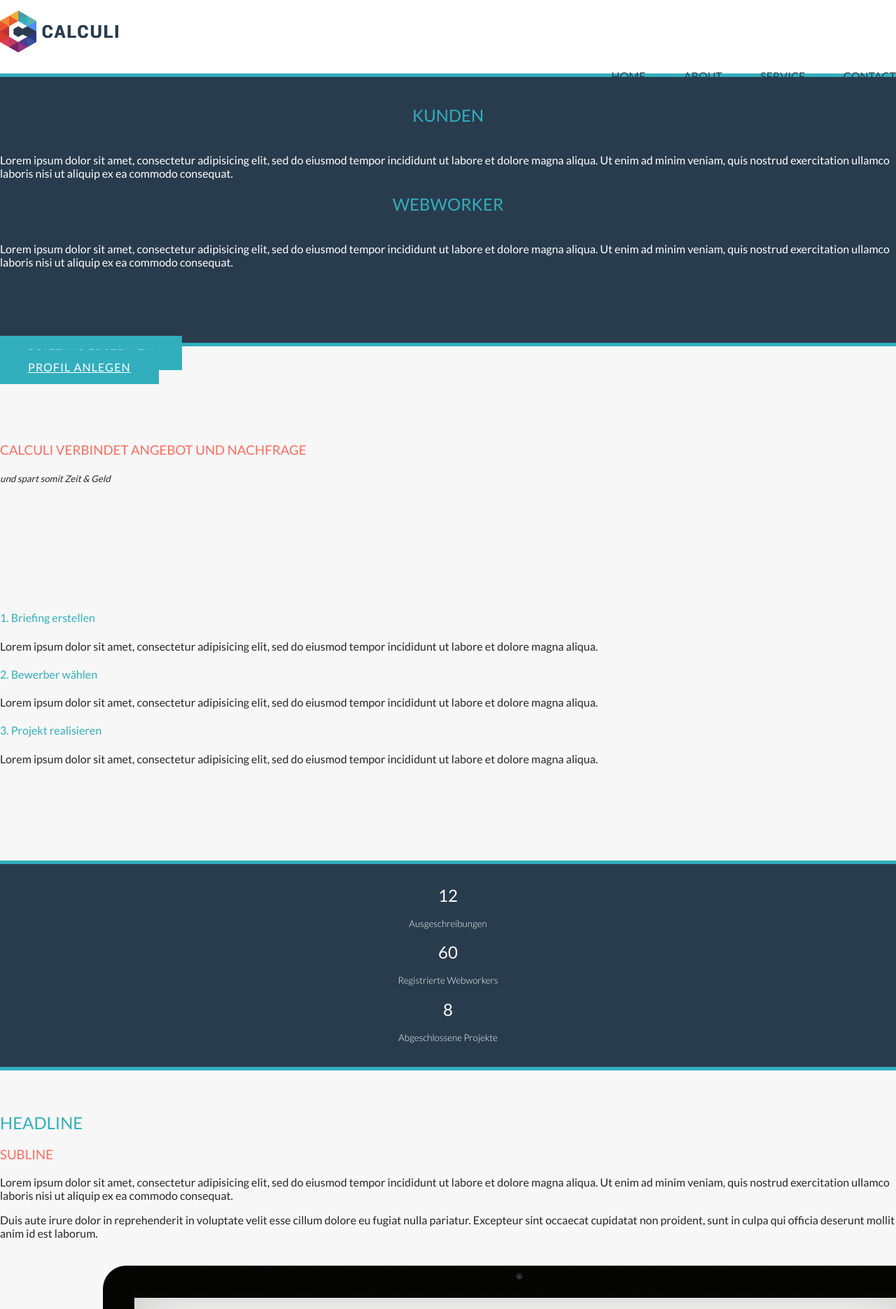
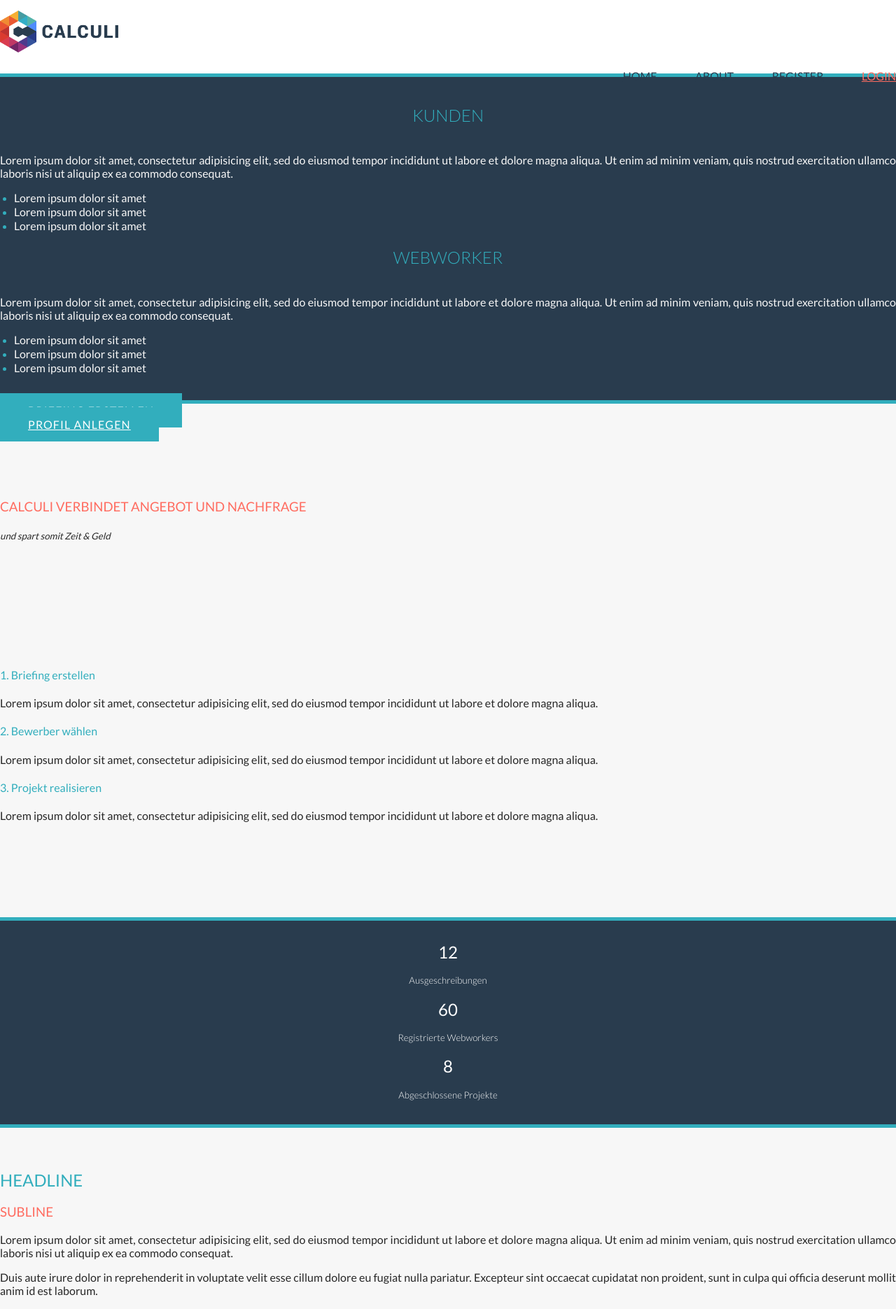
Before and after one commit to Joekant/calculi, a PHP site: page / in a window 1280 px wide; the page is wider, and only the part inside the window is pictured. Shown: the top 1871 px of that part at 70% size. Run offline with PHP 8.4, Linux system fonts and the light colour scheme; style sheets or scripts are compiled from the project's sources.

Commit message:
Updating Frontpage / Adding Login
- Completing Landingpage footer
- justified text
- adding login-site
- having fun

```diff
--- a/html/css/app.css
+++ b/html/css/app.css
@@ -28,6 +28,12 @@ h1, h2, h3, h4, h5, h6, p, label, a, span {
   font-family: Lato;
   font-weight: 400; }
 
+p {
+  text-align: justify; }
+
+a:hover {
+  color: #32aebd; }
+
 .button {
   background-color: #32aebd;
   color: white;
@@ -75,6 +90,8 @@ header {
       font-weight: 400;
       margin-left: 50px;
       text-transform: uppercase; }
+    header nav #login {
+      color: #ff6c60; }
 
 main {
   width: 100%; }
@@ -106,14 +136,22 @@ footer {
   background-color: #293c4e;
   border-top: 5px solid #32aebd;
   border-bottom: 5px solid #32aebd;
-  height: 360px;
-  padding-top: 20px; }
+  padding-top: 20px;
+  padding-bottom: 20px; }
   .main-slider h2 {
     color: #32aebd;
     padding-bottom: 20px;
-    text-align: center; }
+    text-align: center;
+    font-weight: 300; }
   .main-slider p {
-    color: white; }
+    color: #f7f7f7; }
+  .main-slider ul {
+    padding-left: 20px;
+    color: #32aebd; }
+    .main-slider ul li {
+      list-style: disc; }
+      .main-slider ul li span {
+        color: #f7f7f7; }
 
 #main-services h4 {
   color: #32aebd;
@@ -132,3 +170,45 @@ footer {
     color: white;
     font-weight: 300;
     line-height: 1; }
+
+/* -----------------------------------------
+   Loginform
+----------------------------------------- */
+#login {
+  width: 300px; }
+  #login img {
+    width: 120px; }
+  #login h1 {
+    font-weight: 300;
+    text-transform: uppercase;
+    color: #565656; }
+  #login #loginbutton {
+    width: 100%; }
+  #login #loginlinks {
+    text-transform: lowercase;
+    font-size: 0.9em;
+    padding-top: 10px; }
+    #login #loginlinks a {
+      color: #565656; }
+    #login #loginlinks #helplink {
+      float: left; }
+    #login #loginlinks #reglink {
+      float: right; }
+  #login input[type=text],
+  #login input[type=password] {
+    padding: 10px;
+    border: none;
+    background-color: #f7f7f7;
+    border-bottom: 2px solid #565656;
+    box-shadow: none;
+    color: #565656;
+    letter-spacing: 2px;
+    text-transform: uppercase; }
+  #login input[type=text]:focus,
+  #login input[type=password]:focus {
+    color: #32aebd;
+    padding: 10px;
+    border: none;
+    background-color: #f7f7f7;
+    border-bottom: 2px solid #32aebd;
+    box-shadow: none; }
--- a/html/index.html
+++ b/html/index.html
@@ -3,10 +3,10 @@
   <head>
     <meta charset="utf-8" />
     <meta name="viewport" content="width=device-width, initial-scale=1.0" />
-    <title>Foundation | Welcome</title>
+    <title>Calculi - Landingpage</title>
     <link rel="stylesheet" href="css/normalize.css" />
 
-    <link href='http://fonts.googleapis.com/css?family=Lato:200,300,400,700' rel='stylesheet' type='text/css'>
+    <link href='http://fonts.googleapis.com/css?family=Lato:100,200,300,400,700' rel='stylesheet' type='text/css'>
 
     <link rel="stylesheet" href="css/foundation.css" />
     <link rel="stylesheet" href="css/app.css" />
@@ -24,8 +24,8 @@
             <nav>
               <a href="#">Home</a>
               <a href="#">About</a>
-              <a href="#">Service</a>
-              <a href="#">Contact</a>
+              <a href="#">Register</a>
+              <a href="#" id="login">Login</a>
             </nav>
           </div>
         </div>
@@ -35,7 +35,7 @@
 
       <div class="main-slider">
         <div class="row">
-          <div class="large-6 columns">
+          <div class="medium-5 columns">
             <h2>KUNDEN</h2>
             <p>
               Lorem ipsum dolor sit amet, consectetur adipisicing elit, sed do eiusmod
@@ -43,9 +43,14 @@
               quis nostrud exercitation ullamco laboris nisi ut aliquip ex ea commodo
               consequat.
             </p>
+            <ul>
+              <li><span>Lorem ipsum dolor sit amet</span></li>
+              <li><span>Lorem ipsum dolor sit amet</span></li>
+              <li><span>Lorem ipsum dolor sit amet</span></li>
+            </ul>
           </div><!-- END .large-6 -->
-
-          <div class="large-6 columns">
+          <div class="medium-2 columns"></div>
+          <div class="medium-5 columns">
             <h2>WEBWORKER</h2>
             <p>
               Lorem ipsum dolor sit amet, consectetur adipisicing elit, sed do eiusmod
@@ -53,6 +58,11 @@
               quis nostrud exercitation ullamco laboris nisi ut aliquip ex ea commodo
               consequat.
             </p>
+            <ul>
+              <li><span>Lorem ipsum dolor sit amet</span></li>
+              <li><span>Lorem ipsum dolor sit amet</span></li>
+              <li><span>Lorem ipsum dolor sit amet</span></li>
+            </ul>
           </div> <!-- END .large-6 -->
 
         </div> <!-- END .row -->
@@ -135,11 +145,7 @@
           </div>
         </div>
 
-        <div class="row text-center" >
-          <div class="large-12 columns half-padding">
-            <h4 class="text-center">PARTNERS</h4>
-          </div>
-
+        <div class="row text-center full-padding" >
           <div class="large-3 columns">
             <h5>LOGO</h5>
           </div>
@@ -157,30 +163,27 @@
           </div>
 
           <br class="end" />
-
-          <div style="margin-top:70px" class="large-12 columns text-center">
-            <a class="button" href="#">Button</a>
-          </div>
-
         </div>
 
+          <div class="large-12 columns text-center">
+            <a class="button" href="#">Kostenlos registrieren</a>
+          </div>
     </main>
 
     <footer class="half-padding">
-     <div id="testimonial" >
+     <div id="testimonial" class="padding-top text-center" >
       <div class="row">
-        <div class="large-2 columns"><img src="img/logo.png" alt="caluli_logo" /></div>
-        <div class="large-10 columns">"Lorem ipsum dolor sit amet, consectetur adipisicing elit. Autem, quo sint alias consectetur deserunt praesentium iusto ad quis reprehenderit Lorem ipsum dolor sit amet, consectetur adipisicing elit. Autem.“<br /><span id="author">Jon Doe, CEO Company</span></div>
+      <!-- <div class="large-2 columns"><img src="img/logo.png" alt="caluli_logo" /></div> -->
+        <div class="large-12 columns">"Lorem ipsum dolor sit amet, consectetur adipisicing elit. Autem, quo sint alias consectetur deserunt praesentium iusto ad quis reprehenderit Lorem ipsum dolor sit amet, consectetur adipisicing elit. Autem.“<br /><span id="author">Jon Doe, CEO Company</span></div>
       </div>
     </div>
 
-     <div id="copyright">
-      <div class="row">
-        <div class="large-4 columns" id="link">© Copyright 2014 calculi</div>
-        <div class="large-4 columns" id="logo">Logo</div>
-        <div class="large-4 columns" id="social">Social</div>
-      </div>
+    <div class="row padding-top">
+      <div class="large-4 columns" id="link"><a href="">Impressum</a><a href="">Datenschutz</a><a href="">AGB</a></div>
+      <div class="large-4 columns" id="logo"><img src="img/logo_invert.png" alt="logo_invert"/></div>
+      <div class="large-4 columns" id="social"><a href="">Facebook</a><a href="">Twitter</a><a href="">Google+</a></div>
     </div>
+    <div id="copyright">© Copyright 2014 calculi</div>
 
     </footer>
 
--- a/html/scss/app.scss
+++ b/html/scss/app.scss
@@ -18,10 +18,12 @@ $topbar-color:#ffffff;
 
 $cyan:#32aebd;
 $orange:#ff6c60;
+$lightgrey:#565656;
 
 $p_color:#272727;
 $primary-color:#32aebd;
 $secondary-color:#293c4e;
+
 
 /* -----------------------------------------
    Shared Properties
@@ -67,6 +69,14 @@ h1, h2, h3, h4, h5, h6, p, label,a,span {
 	font-weight: $font-weight;
 }
 
+p {
+	text-align: justify;
+}
+
+a:hover {
+	color: $primary-color;
+}
+
 .button {
 	background-color:$primary-color;
 	color:white;
@@ -128,6 +152,12 @@ header {
 			margin-left:50px;
 			text-transform:uppercase;
 		}
+
+		#login {
+		color: $orange;
+
+
+		}
 	}
 
 }
@@ -180,19 +225,33 @@ footer {
 	background-color:$secondary-color;
 	border-top:5px solid $primary-color;
 	border-bottom:5px solid $primary-color;
-	height:360px;
 	padding-top:20px;
+	padding-bottom:20px;
+
 
 	h2 {
 		color:$primary_color;
 		padding-bottom:20px;
 		text-align: center;
+		font-weight: 300
 	}
 
 	p {
-		color:white;
+		color: $bg-color;
 	}
 
+
+	ul {
+		padding-left: 20px;
+		color: $primary-color;
+
+		li {
+			list-style: disc;
+			span {
+				color: $bg-color;
+			}
+		}
+	}
 }
 
 #main-services {
@@ -220,3 +280,74 @@ footer {
 		line-height:1;
 	}
 }
+
+/* -----------------------------------------
+   Loginform
+----------------------------------------- */
+
+#login {
+	width: 300px;
+
+	img {
+		width: 120px;
+	}
+
+	h1 {
+		font-weight: 300;
+		text-transform: uppercase;
+		color: $lightgrey;
+	}
+
+	#loginbutton {
+		width: 100%;
+	}
+
+	#loginlinks {
+		text-transform: lowercase;
+		font-size: 0.9em;
+		padding-top: 10px;
+
+		a {
+			color: $lightgrey;
+		}
+
+		#helplink {
+			float: left;
+		}
+
+		#reglink {
+			float: right;
+		}
+	}
+
+
+	input[type=text],
+	input[type=password] {
+		padding: 10px;
+		border: none;
+		background-color: $bg-color;
+		border-bottom: 2px solid $lightgrey;
+		box-shadow: none;
+		color: $lightgrey;
+		letter-spacing: 2px;
+		text-transform: uppercase;
+
+	}
+
+	input[type=text]:focus,
+	input[type=password]:focus,
+	 {
+		color: $primary-color;
+		padding: 10px;
+		border: none;
+		background-color: $bg-color;
+		border-bottom: 2px solid $primary-color;
+		box-shadow: none;
+	}
+
+
+
+
+
+
+}
```
Also changed, not shown: other parts of html/css/app.css (+30 -8 lines), other parts of html/scss/app.scss (+39 -9 lines), html/login.html (added, +38 -0 lines), html/img/logo_invert.png (added), html/img/logo_symbol.png (added). Lines whose indentation alone changed are shown as unchanged.
